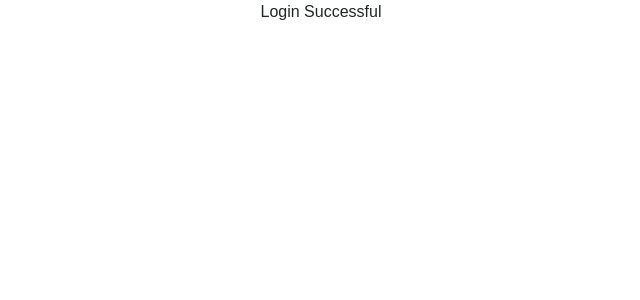
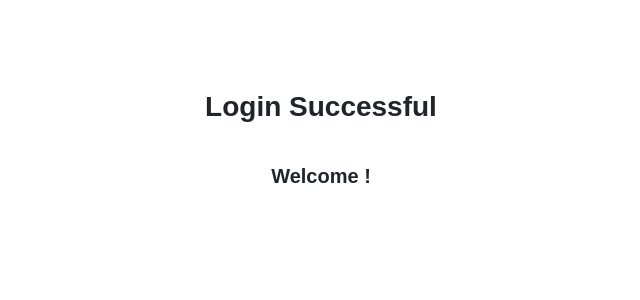
Before and after one commit to jhanrofel/project-wireframe-6, a React (Create React App) app in the folder client/: page /login-success in a window 1280 px wide. Shown: the top 300 px of the page, without its empty margins (319-959 px from the left). Built offline with nearby package versions, Linux system fonts and the light colour scheme.

Commit message:
login success page UI ready

```diff
--- a/client/src/Pages/Login/LoginSuccessful.tsx
+++ b/client/src/Pages/Login/LoginSuccessful.tsx
@@ -1,8 +1,19 @@
 import React from 'react';
+import Header from "../../Components/Header";
+// import { LoggedIn } from "../../Utilitites/LoggedIn";
 
 const LoginSuccessful: React.FC = () => {
+  // const loggedIn = LoggedIn();
   return (
-    <div>Login Successful</div>
+    <div className="container-fluid">
+      <div className="main">
+        <Header text="Login Successful" />
+        <h5>
+          <span>Welcome ! </span>
+          {/* <span>{loggedIn.email}</span> */}
+        </h5>
+      </div>
+    </div>
   )
 }
 
```
